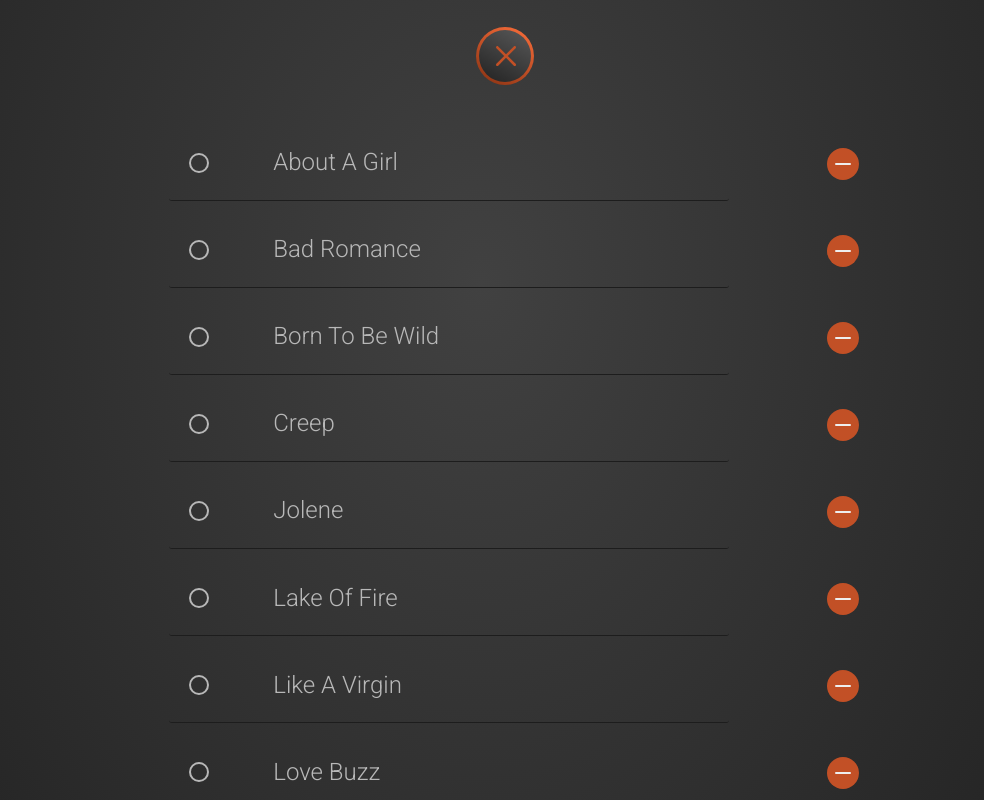
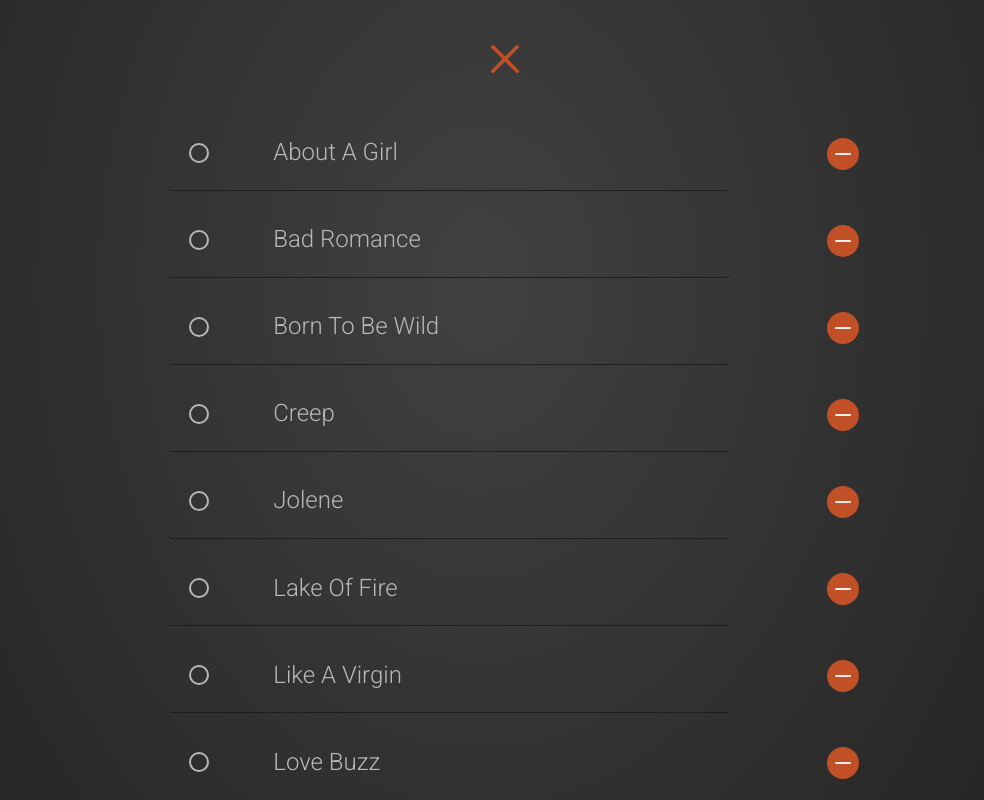
Before and after one commit to k-son/What-To-Play, a React (Create React App) app: page /choice in a window 1280 px wide. Shown: the top 800 px of the page, without its empty margins (159-1143 px from the left). Built offline with nearby package versions, Linux system fonts and the light colour scheme.

Commit message:
Refactor Choice buttons

```diff
--- a/src/components/Choice.css
+++ b/src/components/Choice.css
@@ -38,24 +38,39 @@
   margin-left: 48px;
 }
 
-.Choice-buttons .Button {
-  width: 48px;
-  height: 48px;
+.Choice-buttons button {
+  width: 56px;
+  height: 56px;
   background-color: transparent;
-  background-image: none;
-  box-shadow: none;
+  border: none;
+  border-radius: 3px;
+  cursor: pointer;
 }
 
-.Choice-buttons .Button-middleBox {
-  background-image: none !important;
+.Choice-buttons button:hover {
+  background-color: rgba(255, 255, 255, .05);
 }
 
-.Choice-buttons .btn-reload .Button-iconBox svg {
-  height: 32px;
+.Choice-buttons button:focus {
+  outline: var(--focus-outline);
 }
 
-.Choice-buttons .btn-close .Button-iconBox svg {
-  height: 20px;
+.Choice-buttons .button-reload svg {
+  height: 44px;
+  fill: var(--btn-color-green);
+}
+
+.Choice-buttons .button-reload:hover svg {
+  filter: saturate(300%);
+}
+
+.Choice-buttons .button-close svg {
+  height: 28px;
+  fill: var(--btn-color-red);
+}
+
+.Choice-buttons .button-close:hover svg {
+  filter: saturate(350%);
 }
 
 
@@ -174,6 +189,7 @@
   margin-right: 12px;
   background-color: transparent;
   border: none;
+  border-radius: 3px;
 }
 
 .ChoiceList-removeSongBtn:hover {
--- a/src/components/Choice.js
+++ b/src/components/Choice.js
@@ -1,6 +1,5 @@
 import React, { Component } from 'react';
 import { Link } from 'react-router-dom';
-import Button from './Button';
 import { ReactComponent as IconRefresh } from '../icons/refresh.svg';
 import { ReactComponent as IconClose } from '../icons/close.svg';
 import '../variables.css';
@@ -13,35 +12,44 @@ import './Choice.css';
 class Choice extends Component {
   constructor(props) {
     super(props);
+
+    this.TestBtn = React.createRef();
+  }
+
+  componentDidUpdate() {
+    this.TestBtn.current.focus();
   }
 
   render() {
     const { progress, btnReload, songs, chooseSong, removeSong, confirmDialog } = this.props;
     return (
-      <div className="Choice">
+      <div className={`Choice ${confirmDialog === 'open' && 'padding-right-20'}`}>
         <div className="Choice-buttons">
           {progress < 100 &&
-            <Button
-              addClassName="btn-reload"
+            <button
+              className="button-reload"
               onClick={btnReload}
-              icon={<IconRefresh />}
               title="Reload full setlist"
-              ariaLabel="Reaload full setlist"
+              aria-label="Reaload full setlist"
               tabIndex={confirmDialog === 'open' ? -1 : 0}
-            />
+            >
+              <IconRefresh />
+            </button>
           }
           <Link
             exact to="/"
             tabIndex="-1"
             className="Choice-btn-close"
           >
-            <Button
-              addClassName="btn-close"
-              icon={<IconClose />}
+            <button
+              className="button-close"
               title="Close choice view"
-              ariaLabel="Close choice view"
+              aria-label="Close choice view"
               tabIndex={confirmDialog === 'open' ? -1 : 0}
-            />
+              ref={this.TestBtn}
+            >
+              <IconClose />
+            </button>
           </Link>
         </div>
         <ul className="Choice-list">
```
